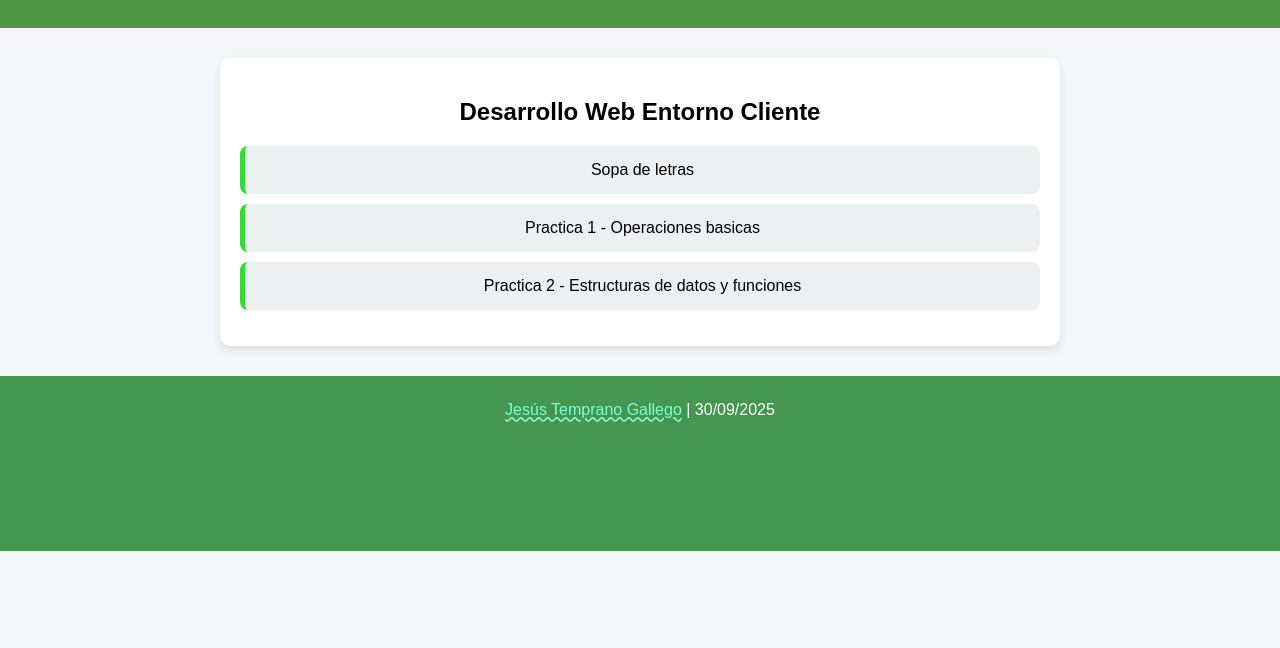
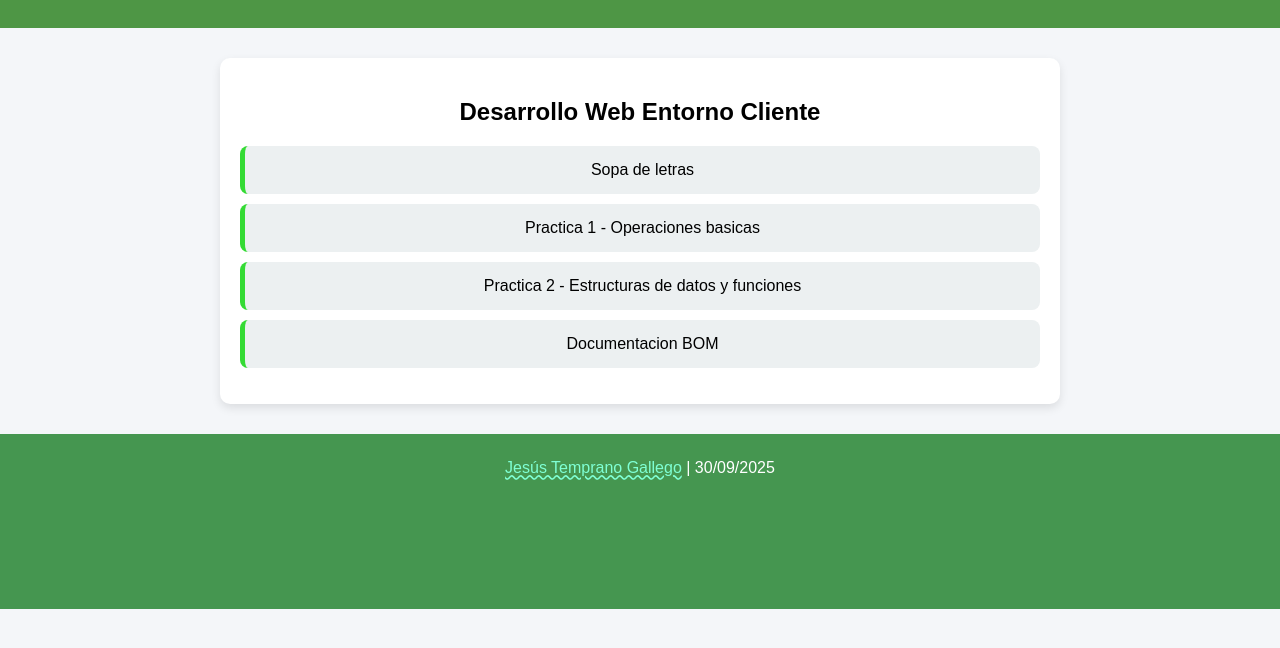
Before and after one commit to yatusabebeibe/JTGDWECProyectoDWEC, a plain HTML site: page index.html in a window 1280 px wide. Shown: the part 132-780 px from the top of the page. Drawn offline with Linux system fonts and the light colour scheme.

Commit message:
20251027 - Añadida DocumentacionBOM

```diff
--- a/index.html
+++ b/index.html
@@ -90,6 +90,7 @@
             <a href="../JTGDWECSopaLetras/index.html" target="_blank"><li>Sopa de letras</li></a>
             <a href="./doc/practica1/" target="_self"><li>Practica 1 - Operaciones basicas</li></a>
             <a href="./doc/practica2/" target="_self"><li>Practica 2 - Estructuras de datos y funciones</li></a>
+            <a href="https://github.com/yatusabebeibe/JTGDWECProyectoDWEC/blob/master/doc/DocumentacionBOM.md" target="_blank"><li>Documentacion BOM</li></a>
         </ul>
     </main>
     <!-- 😼 -->
```
Also changed, not shown: 1 other file.
